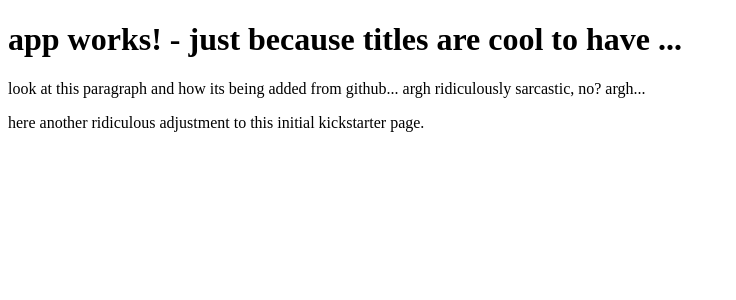
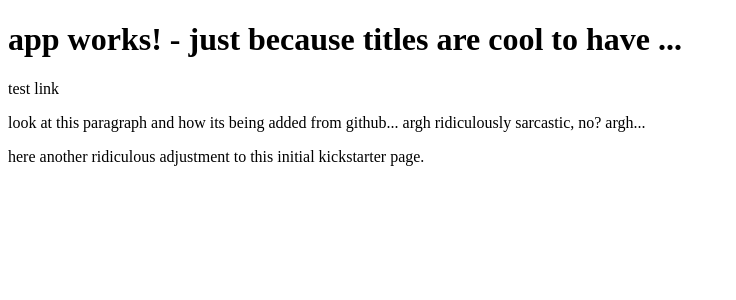
Before and after one commit to raburas/kickstarter, an Angular app: page / in a window 1280 px wide. Shown: the top 300 px of the page, without its empty margins (0-736 px from the left). Built offline with nearby package versions, Linux system fonts and the light colour scheme.

Commit message:
testing pushing before pulling updates from server

```diff
--- a/src/app/app.component.html
+++ b/src/app/app.component.html
@@ -1,6 +1,7 @@
 <h1>
   {{title}} - just because titles are cool to have ...
 </h1>
+<a>test link</a>
 <p> look at this paragraph and how its being added from github... argh ridiculously sarcastic, no? argh...</p>
 <p> here another ridiculous adjustment to this initial kickstarter page.</p>
 <router-outlet></router-outlet>
```
